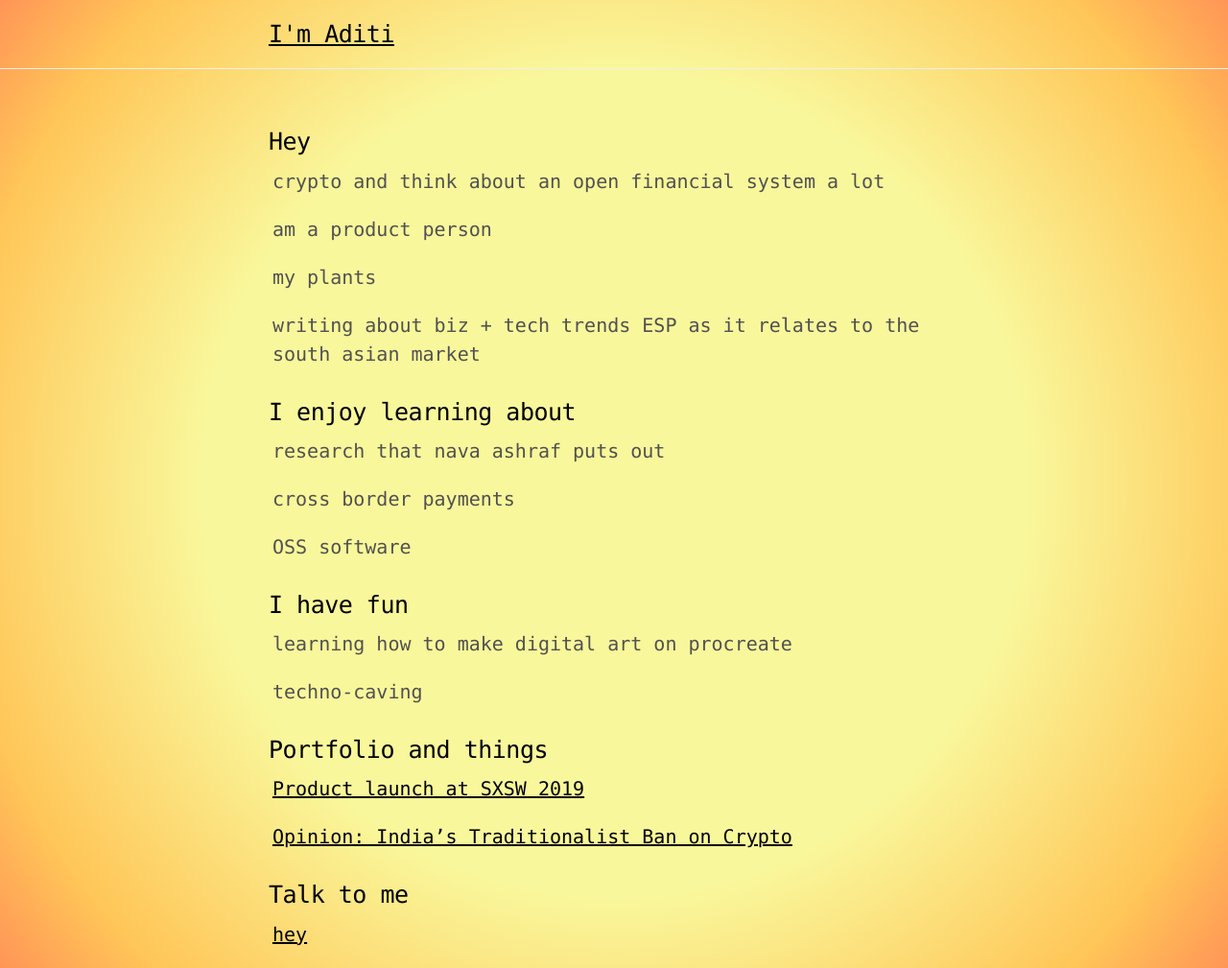
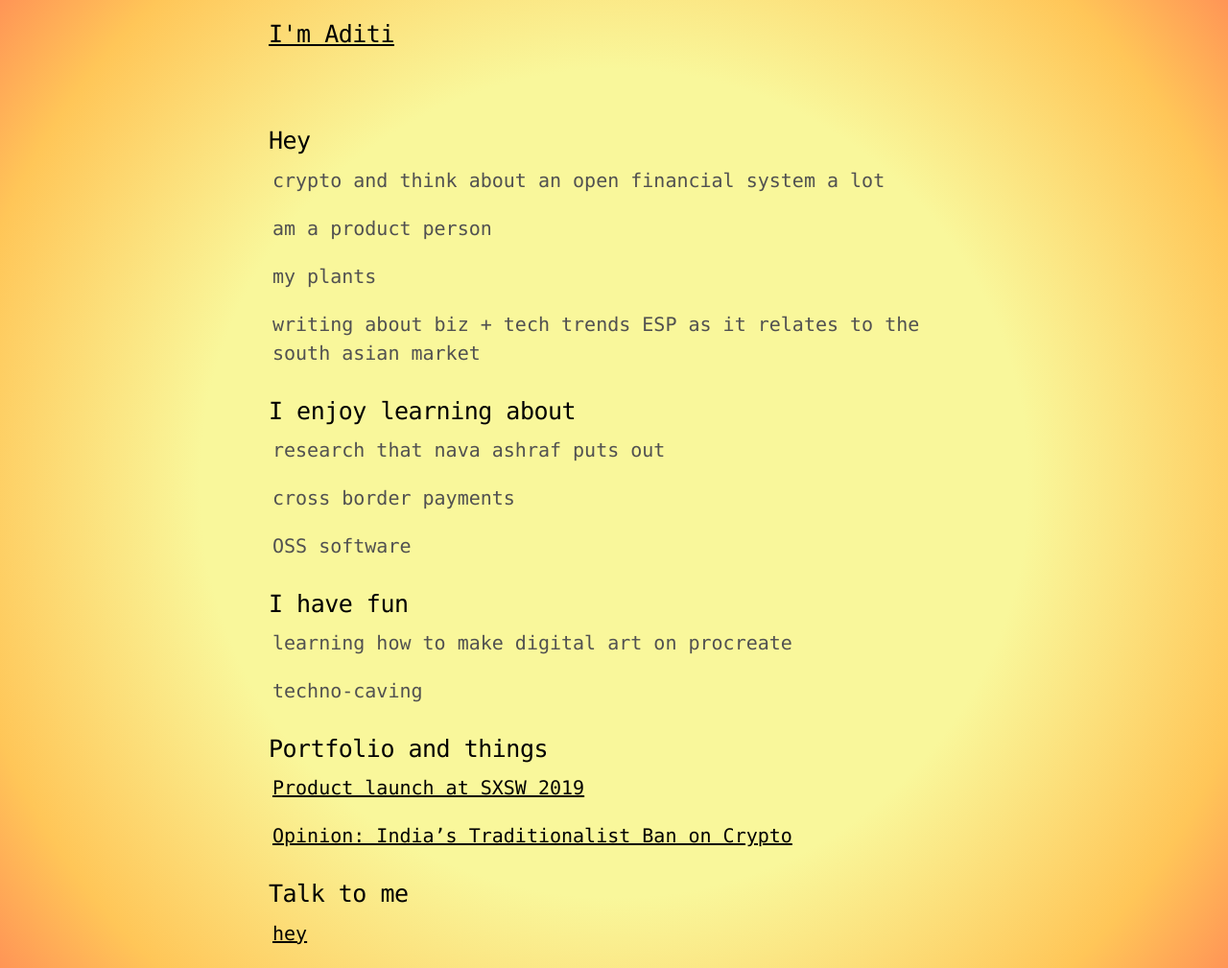
Before and after one commit to adeets-22/adeets-22.github.io, a Jekyll site: the page built from index.md, in a window 1280 px wide. Shown: the whole page at 96% size. Built offline with Jekyll 4.4.1, drawn with Linux system fonts in a browser that asks for light colours.

Commit message:
Update lanyon.css

```diff
--- a/public/css/lanyon.css
+++ b/public/css/lanyon.css
@@ -97,7 +97,6 @@ h1, h2, h3, h4, h5, h6 {
   padding-top:    1rem;
   padding-bottom: 1rem;
   margin-bottom: 3rem;
-  border-bottom: 1px solid #eee;
 }
 .masthead-title {
   margin-top: 0;
```
